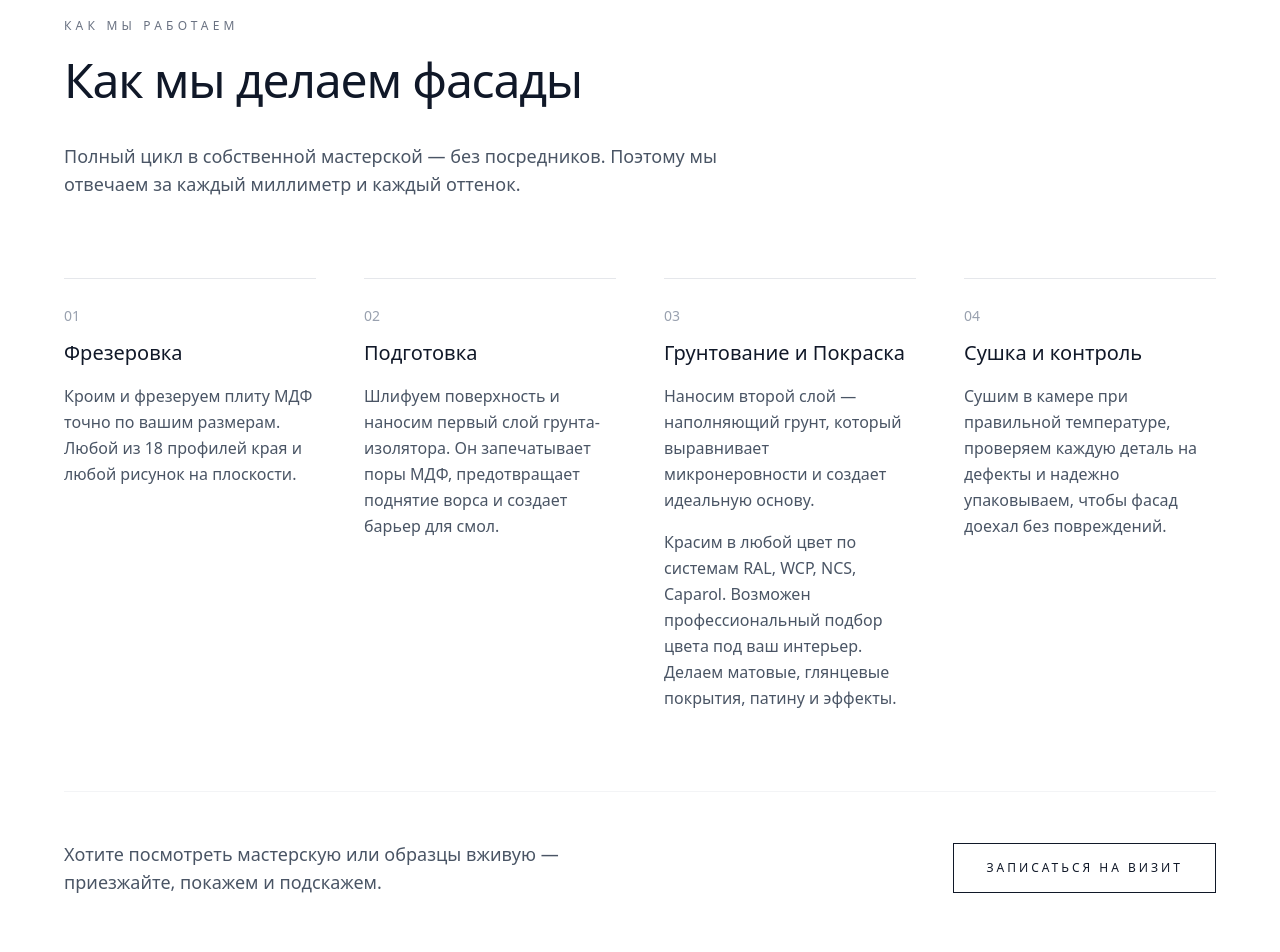
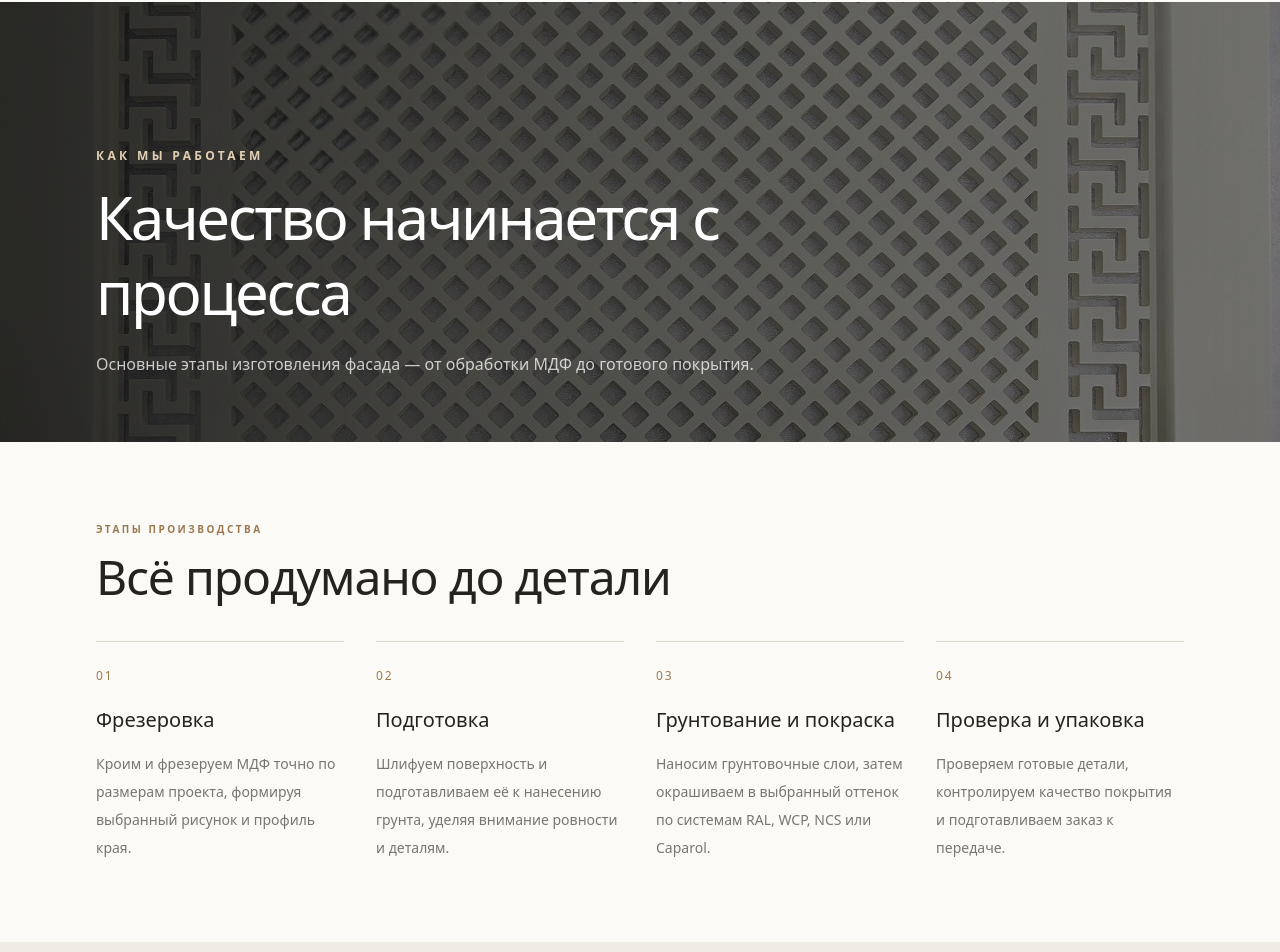
Before and after one commit to IljaBelousow/naumovich-site, a Next.js app: page /production in a window 1280 px wide. Shown: the part 210-1162 px from the top of the page. Built offline with nearby package versions, Linux system fonts and the light colour scheme.

Commit message:
Redesign production page

```diff
--- a/src/app/production/page.tsx
+++ b/src/app/production/page.tsx
@@ -1,82 +1,44 @@
 import Link from "next/link";
+import Image from "next/image";
 
 export const metadata = {
   title: "Производство — ИП Наумович",
-  description: "Полный цикл производства крашеных фасадов МДФ: фрезеровка, грунтование, покраска.",
+  description: "Этапы производства крашеных фасадов МДФ: фрезеровка, подготовка, грунтование и покраска.",
 };
 
 const steps = [
-  {
-    num: "01",
-    title: "Фрезеровка",
-    text: "Кроим и фрезеруем плиту МДФ точно по вашим размерам. Любой из 18 профилей края и любой рисунок на плоскости.",
-  },
-  {
-    num: "02",
-    title: "Подготовка",
-    text: "Шлифуем поверхность и наносим первый слой грунта-изолятора. Он запечатывает поры МДФ, предотвращает поднятие ворса и создает барьер для смол.",
-  },
-  {
-    num: "03",
-    title: "Грунтование и Покраска",
-    text: (
-      <>
-        <p className="mb-4">
-          Наносим второй слой — наполняющий грунт, который выравнивает микронеровности и создает идеальную основу.
-        </p>
-        <p>
-          Красим в любой цвет по системам <strong>RAL, WCP, NCS, Caparol</strong>.
-          Возможен профессиональный подбор цвета под ваш интерьер.
-          Делаем матовые, глянцевые покрытия, патину и эффекты.
-        </p>
-      </>
-    ),
-  },
-  {
-    num: "04",
-    title: "Сушка и контроль",
-    text: "Сушим в камере при правильной температуре, проверяем каждую деталь на дефекты и надежно упаковываем, чтобы фасад доехал без повреждений.",
-  },
+  { num: "01", title: "Фрезеровка", text: "Кроим и фрезеруем МДФ точно по размерам проекта, формируя выбранный рисунок и профиль края." },
+  { num: "02", title: "Подготовка", text: "Шлифуем поверхность и подготавливаем её к нанесению грунта, уделяя внимание ровности и деталям." },
+  { num: "03", title: "Грунтование и покраска", text: "Наносим грунтовочные слои, затем окрашиваем в выбранный оттенок по системам RAL, WCP, NCS или Caparol." },
+  { num: "04", title: "Проверка и упаковка", text: "Проверяем готовые детали, контролируем качество покрытия и подготавливаем заказ к передаче." },
 ];
 
 export default function ProductionPage() {
   return (
-    <main className="w-full bg-white">
-      <div className="w-full px-5 py-16 sm:px-8 sm:py-24 lg:px-12 xl:px-16">
-        <p className="text-xs font-medium uppercase tracking-[0.35em] text-gray-500">
-          Как мы работаем
-        </p>
-        <h1 className="mt-4 max-w-3xl text-4xl font-extralight leading-tight tracking-tight text-gray-900 sm:text-5xl">
-          Как мы делаем фасады
-        </h1>
-        <p className="mt-8 max-w-2xl text-lg font-light text-gray-600">
-          Полный цикл в собственной мастерской — без посредников. Поэтому мы отвечаем за каждый миллиметр и каждый оттенок.
-        </p>
-
-        <div className="mt-20 grid grid-cols-1 gap-12 sm:grid-cols-2 lg:grid-cols-4">
-          {steps.map((step) => (
-            <div key={step.num} className="border-t border-gray-200 pt-6">
-              <span className="text-sm font-medium text-gray-400">{step.num}</span>
-              <h2 className="mt-3 text-xl font-light text-gray-900">{step.title}</h2>
-              <div className="mt-4 text-base font-light text-gray-600 leading-relaxed">
-                {step.text}
-              </div>
-            </div>
-          ))}
+    <main className="min-h-screen bg-[#fbfaf7] pt-20 text-[#24231f]">
+      <section className="relative isolate min-h-[360px] overflow-hidden bg-[#302e28] sm:min-h-[440px]">
+        <Image src="/images/hero/hero-main.jpg" alt="Производство крашеных фасадов МДФ" fill priority sizes="100vw" className="object-cover opacity-45" />
+        <div className="absolute inset-0 bg-gradient-to-r from-black/65 to-black/10" />
+        <div className="relative mx-auto flex min-h-[360px] max-w-[1600px] items-end px-5 pb-12 pt-20 sm:min-h-[440px] sm:px-10 sm:pb-16 lg:px-16 xl:px-24">
+          <div>
+            <p className="mb-4 text-[10px] font-semibold uppercase tracking-[0.28em] text-[#e1cfb3] sm:text-xs">Как мы работаем</p>
+            <h1 className="max-w-3xl text-4xl font-light leading-tight tracking-[-0.04em] text-white sm:text-6xl">Качество начинается с процесса</h1>
+            <p className="mt-5 max-w-2xl text-sm leading-7 text-white/75 sm:text-base">Основные этапы изготовления фасада — от обработки МДФ до готового покрытия.</p>
+          </div>
         </div>
-
-        <div className="mt-20 flex flex-col gap-6 border-t border-gray-100 pt-12 sm:flex-row sm:items-center sm:justify-between">
-          <p className="max-w-xl text-lg font-light text-gray-600">
-            Хотите посмотреть мастерскую или образцы вживую — приезжайте, покажем и подскажем.
-          </p>
-          <Link
-            href="/contacts"
-            className="inline-block border border-gray-900 px-8 py-4 text-xs font-medium uppercase tracking-[0.25em] text-gray-900 transition-colors duration-300 hover:bg-gray-900 hover:text-white"
-          >
-            Записаться на визит
-          </Link>
+      </section>
+      <section className="mx-auto max-w-[1600px] px-5 py-14 sm:px-10 sm:py-20 lg:px-16 xl:px-24">
+        <div className="mb-10 max-w-2xl"><p className="text-[10px] font-semibold uppercase tracking-[0.25em] text-[#9b7950]">Этапы производства</p><h2 className="mt-4 text-3xl font-light tracking-tight sm:text-5xl">Всё продумано до детали</h2></div>
+        <div className="grid gap-8 sm:grid-cols-2 lg:grid-cols-4">
+          {steps.map((step) => <article key={step.num} className="border-t border-[#d9d5cb] pt-5"><span className="text-xs tracking-[0.15em] text-[#9b7950]">{step.num}</span><h3 className="mt-5 text-xl font-medium">{step.title}</h3><p className="mt-4 text-sm leading-7 text-[#77766f]">{step.text}</p></article>)}
         </div>
-      </div>
+      </section>
+      <section className="bg-[#eeece5]">
+        <div className="mx-auto flex max-w-[1600px] flex-col gap-6 px-5 py-12 sm:px-10 sm:py-16 lg:flex-row lg:items-center lg:justify-between lg:px-16 xl:px-24">
+          <div><p className="text-[10px] font-semibold uppercase tracking-[0.25em] text-[#9b7950]">Ваш проект</p><h2 className="mt-3 text-2xl font-light sm:text-4xl">Нужен фасад определённого цвета или формы?</h2><p className="mt-3 max-w-xl text-sm leading-7 text-[#77766f]">Обсудим требования и подберём вариант исполнения под вашу задачу.</p></div>
+          <Link href="/contacts" className="inline-flex min-h-14 shrink-0 items-center justify-center bg-[#24231f] px-7 text-[10px] font-semibold uppercase tracking-[0.16em] text-white hover:bg-[#9b7950]">Обсудить заказ ↗</Link>
+        </div>
+      </section>
     </main>
   );
 }
```
